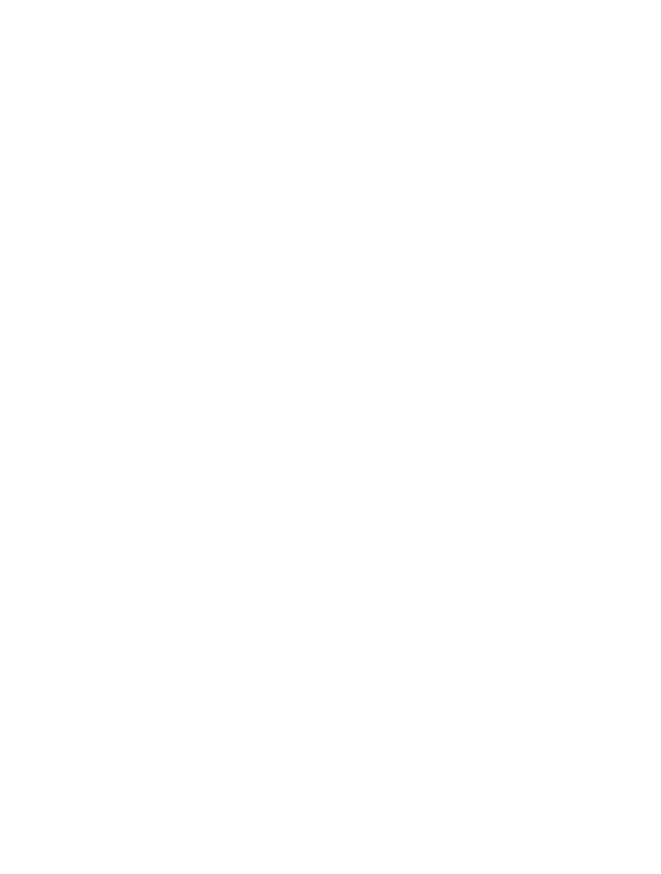
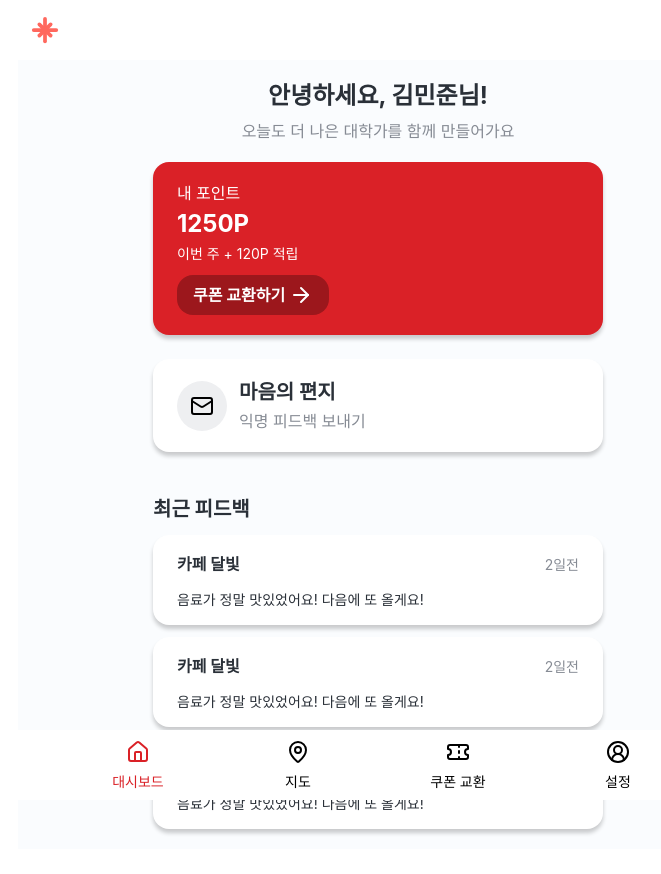
Before and after one commit to MOAMOA-K/MOAMOA-FE, a React (Vite) app: page /customer in a window 1280 px wide. Before the commit this address had no page. Shown: the top 874 px of the page, without its empty margins (262-923 px from the left). Before the commit the page ends 800 px from the top, so only its background shows below. Built offline with nearby package versions, Linux system fonts and the light colour scheme; a web font is replaced by a local one.

Commit message:
feat: 사장님 메인 페이지 생성 후 고객 메인 페이지와 분리하여 라우터 연결

```diff
--- a/src/components/layout/NavigationCustomer.tsx
+++ b/src/components/layout/NavigationCustomer.tsx
@@ -11,11 +11,11 @@
   return (
     <Nav>
       <NavigationItem
-        to={ROUTE_PATH.HOME}
+        to={ROUTE_PATH.CUSTOMER}
         icon={<House />}
         name='대시보드'
         type='customer'
-        active={pathname === ROUTE_PATH.HOME}
+        active={pathname === ROUTE_PATH.CUSTOMER}
       />
       <NavigationItem
         to={ROUTE_PATH.MAP}
--- a/src/components/layout/NavigationOwner.tsx
+++ b/src/components/layout/NavigationOwner.tsx
@@ -11,11 +11,11 @@
   return (
     <Nav>
       <NavigationItem
-        to={ROUTE_PATH.HOME}
+        to={ROUTE_PATH.OWNER}
         icon={<House />}
         name='대시보드'
         type='owner'
-        active={pathname === ROUTE_PATH.HOME}
+        active={pathname === ROUTE_PATH.OWNER}
       />
       <NavigationItem
         to={ROUTE_PATH.FEEDBACK}
--- a/src/pages/main/MainPage.tsx
+++ b/src/pages/main/MainPage.tsx
@@ -1,31 +1,13 @@
-import styled from '@emotion/styled';
 import Header from '@/components/layout/Header';
-import NavigationCustomer from '@/components/layout/NavigationCustomer';
-import DashboardSection from './components/DashboardSection';
-import FeedbackSection from './components/FeedbackSection';
-import InformationSection from './components/InformationSection';
-import LetterSection from './components/LetterSection';
-import { HEADER_HEIGHT, NAV_HEIGHT } from '@/constants/number';
+import { Outlet } from 'react-router-dom';
 
 const MainPage = () => {
   return (
     <>
       <Header />
-      <Main>
-        <InformationSection />
-        <DashboardSection />
-        <LetterSection />
-        <FeedbackSection />
-      </Main>
-      <NavigationCustomer />
+      <Outlet />
     </>
   );
 };
 
 export default MainPage;
-
-const Main = styled.main`
-  height: 100%;
-  min-height: calc(100dvh - ${HEADER_HEIGHT}px - ${NAV_HEIGHT}px);
-  background-color: #fcfcfc;
-`;
--- /dev/null
+++ b/src/pages/main/customer/CustomerMainPage.tsx
@@ -0,0 +1,29 @@
+import NavigationCustomer from '@/components/layout/NavigationCustomer';
+import DashboardSection from '../components/DashboardSection';
+import FeedbackSection from '../components/FeedbackSection';
+import InformationSection from '../components/InformationSection';
+import LetterSection from '../components/LetterSection';
+import { HEADER_HEIGHT, NAV_HEIGHT } from '@/constants/number';
+import styled from '@emotion/styled';
+
+const CustomerMainPage = () => {
+  return (
+    <>
+      <Main>
+        <InformationSection />
+        <DashboardSection />
+        <LetterSection />
+        <FeedbackSection />
+      </Main>
+      <NavigationCustomer />
+    </>
+  );
+};
+
+export default CustomerMainPage;
+
+const Main = styled.main`
+  height: 100%;
+  min-height: calc(100dvh - ${HEADER_HEIGHT}px - ${NAV_HEIGHT}px);
+  background-color: ${({ theme }) => theme.colors.customer.background};
+`;
--- /dev/null
+++ b/src/pages/main/owner/OwnerMainPage.tsx
@@ -0,0 +1,20 @@
+import NavigationOwner from '@/components/layout/NavigationOwner';
+import { HEADER_HEIGHT, NAV_HEIGHT } from '@/constants/number';
+import styled from '@emotion/styled';
+
+const OwnerMainPage = () => {
+  return (
+    <>
+      <Main></Main>
+      <NavigationOwner />
+    </>
+  );
+};
+
+export default OwnerMainPage;
+
+const Main = styled.main`
+  height: 100%;
+  min-height: calc(100dvh - ${HEADER_HEIGHT}px - ${NAV_HEIGHT}px);
+  background-color: ${({ theme }) => theme.colors.owner.background};
+`;
--- a/src/routes/paths.ts
+++ b/src/routes/paths.ts
@@ -1,5 +1,7 @@
 export const ROUTE_PATH = {
-  HOME: '/',
+  MAIN: '/',
+  CUSTOMER: '/customer',
+  OWNER: '/owner',
   LANDING: '/landing',
   LOGIN: '/login',
   MY_PAGE: '/my',
--- a/src/routes/router.tsx
+++ b/src/routes/router.tsx
@@ -11,11 +11,16 @@
 import MyCouponPage from '@/pages/my/coupon/MyCouponPage';
 import MyLetterPage from '@/pages/my/letter/MyLetterPage';
 import CouponPage from '@/pages/coupon/CouponPage';
+import CustomerMainPage from '@/pages/main/customer/CustomerMainPage';
+import OwnerMainPage from '@/pages/main/owner/OwnerMainPage';
 
 const Router = () => {
   return (
     <Routes>
-      <Route path={ROUTE_PATH.HOME} element={<MainPage />} />
+      <Route path={ROUTE_PATH.MAIN} element={<MainPage />}>
+        <Route path={ROUTE_PATH.CUSTOMER} element={<CustomerMainPage />} />
+        <Route path={ROUTE_PATH.OWNER} element={<OwnerMainPage />} />
+      </Route>
       <Route path={ROUTE_PATH.LANDING} element={<LandingPage />} />
       <Route path={ROUTE_PATH.LOGIN} element={<LoginPage />} />
       <Route path={ROUTE_PATH.MAP} element={<MapPage />} />
```
